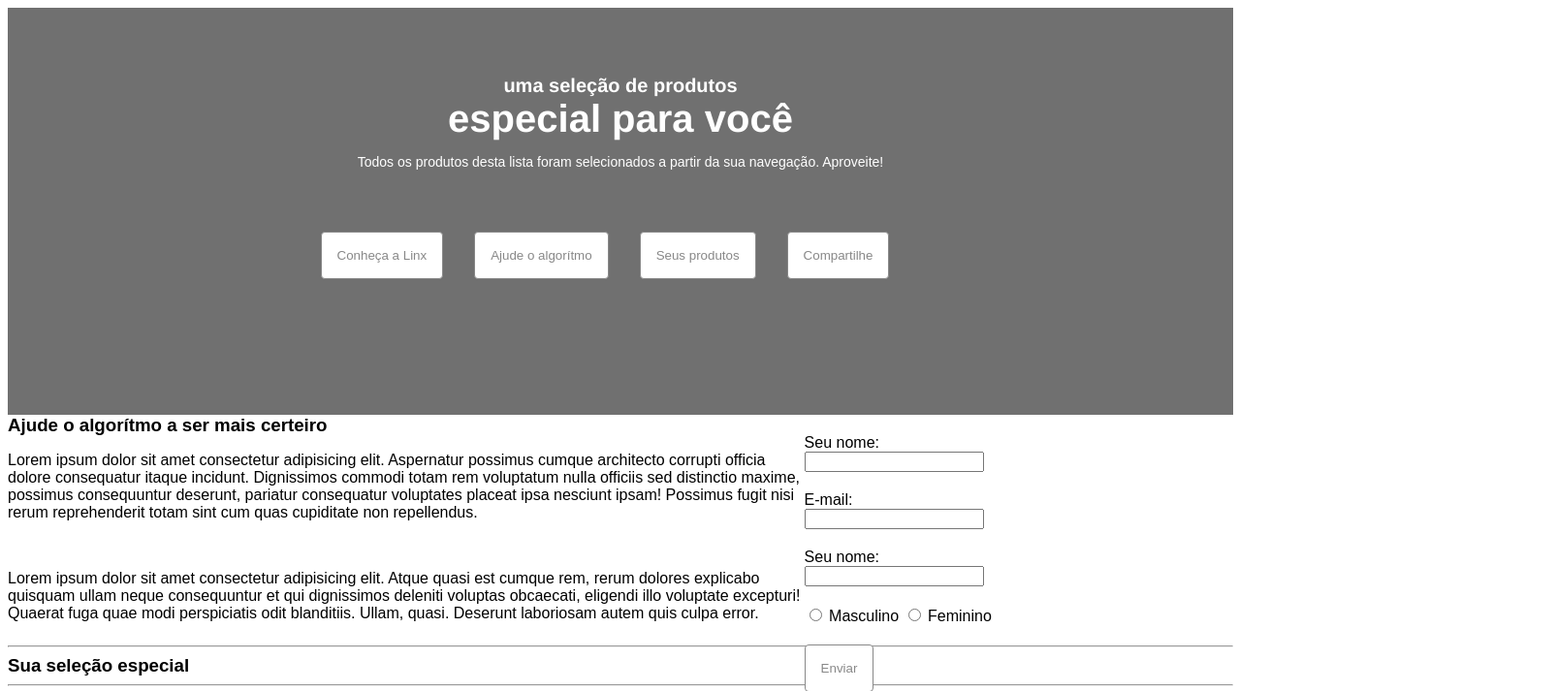
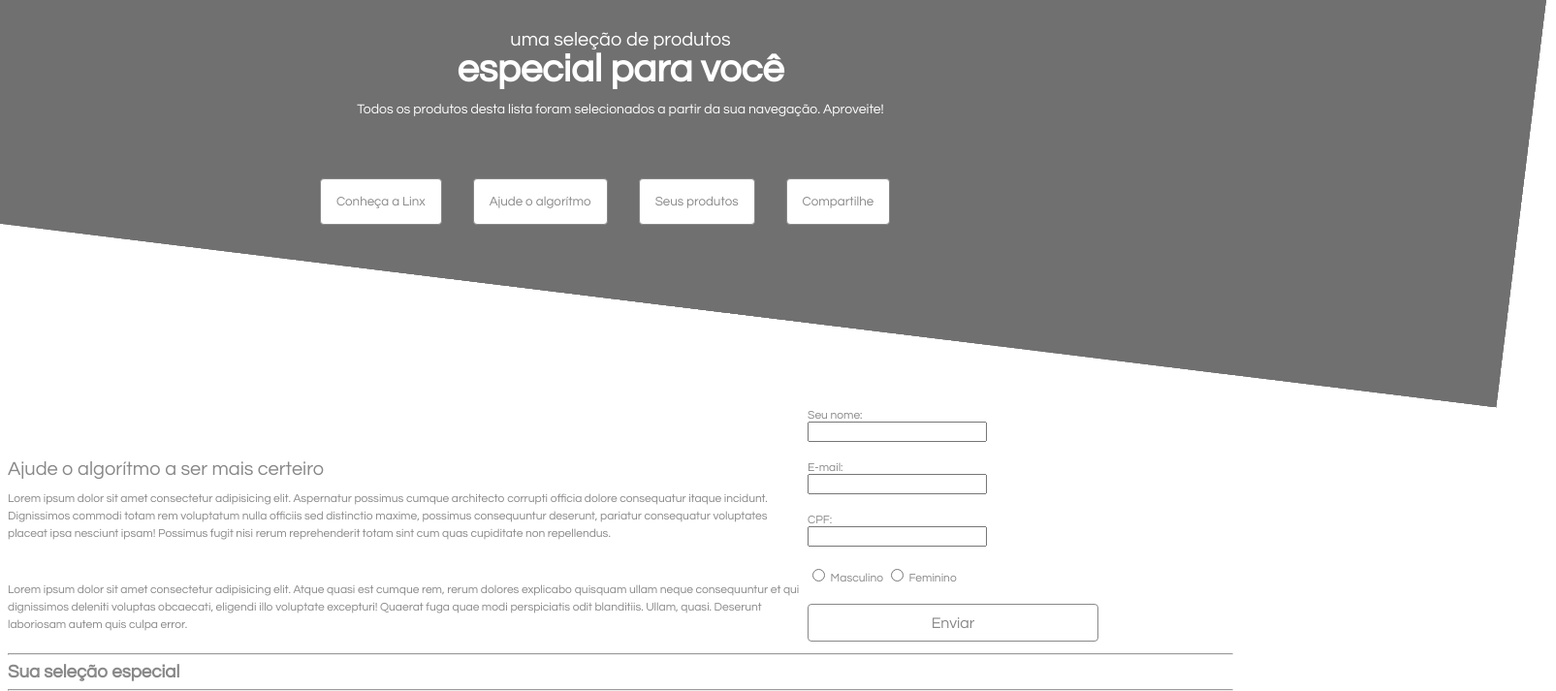
Before and after one commit to wesleyendliche/linx_impulse_landing_page, a plain HTML site: page index.html in a window 1280 px wide. Shown: the top 713 px of the page at 97% size, 1605 px wide, since content can reach past the window. Drawn offline with Linux system fonts and the light colour scheme; grey boxes are pictures that could not be loaded; a web font is replaced by a local one.

Commit message:
header styling done

```diff
--- a/index.html
+++ b/index.html
@@ -7,10 +7,13 @@
     <title>Linx Impulse - Landing Page</title>
     <link rel="stylesheet" href="/styles/reset.css" />
     <link rel="stylesheet" href="/styles/style.css" />
+    <link href="https://fonts.cdnfonts.com/css/helvetica-neue-9" rel="stylesheet">
   </head>
   <body>
     <header>
-      <div>
+      <div id="bg-header"></div>
+
+      <div id="header-text">
         <h1>uma seleção de produtos</h1>
         <h2>especial para você</h2>
         <p>
@@ -61,7 +64,7 @@
             <input type="email" name="email" id="email" /> <br />
           </li>
           <li>
-            <label for="cpf">Seu nome: </label> <br>
+            <label for="cpf">CPF: </label> <br>
             <input type="number" name="cpf" id="cpf" /> <br />
           </li>
           <li>
--- a/styles/style.css
+++ b/styles/style.css
@@ -1,4 +1,4 @@
-@import url("https://fonts.cdnfonts.com/css/helvetica-neue-9?styles=49034,49038,49040,49042");
+@import url('https://fonts.googleapis.com/css2?family=Questrial&display=swap');
 
 :root {
   --dark-gray: #707070;
@@ -7,27 +7,43 @@
 
 body {
   background-color: #fff;
-  font-family: "Helvetica Neue", sans-serif;
+  font-family: "Questrial", sans-serif;
 }
 
 header {
+  margin-bottom: 30px;
+}
+
+#header-text {
+  position: relative;
   text-align: center;
-  background-color: var(--dark-gray);
   color: #fff;
-  padding-top: 4.3rem;
+  padding-top: 23px;
   padding-bottom: 8.75rem;
+}
+
+#bg-header {
+  position: absolute;
+  top: -175px;
+  left: -20px;
+  width: 1600px;
+  height: 500px;
+  transform: rotate(7deg);
+  background: var(--dark-gray) 0% 0% no-repeat padding-box;
 }
 
 header h1 {
   font-size: 1.25rem;
+  font-weight: 400;
 }
 
 header h2 {
   font-size: 2.5rem;
+  font-weight: 700;
 }
 
 header p {
-  font-family: "Helvetica 35 Thin", sans-serif;
+  font-family: "Questrial", sans-serif;
   font-size: 0.875rem;
 }
 
@@ -39,10 +55,11 @@ header ul {
   padding-top: 50px;
 }
 
-header ul > li > button, button {
+header ul > li > button,
+button {
   margin-right: 2rem;
   padding: 16px;
-  font-family: "Helvetica 35 Thin", sans-serif;
+  font-family: inherit;
   color: var(--medium-gray);
   background-color: #fff;
   border: 1px solid var(--medium-gray);
@@ -50,7 +67,8 @@ header ul > li > button, button {
 }
 
 main {
-  font-family: "Helvetica 35 Thin", sans-serif;
+  font-family: inherit;
+  color: var(--medium-gray);
 }
 
 main .description {
@@ -58,9 +76,19 @@ main .description {
   width: 65%;
 }
 
+.description h3 {
+  font-weight: 400;
+  font-size: 20px;
+}
+
+.description p {
+  font-size: 12px;
+  line-height: 18px;
+}
+
 main form {
   display: inline-block;
-  position: absolute;
+  font-size: 12px;
 }
 
 main form ul {
@@ -76,6 +104,15 @@ main form ul li:first-child {
   padding-top: 20px;
 }
 
+main form button {
+  display: flex;
+  align-items: center;
+  justify-content: center;
+  width: 300px;
+  height: 39px;
+  font-size: 16px;
+}
+
 .container {
   display: grid;
   grid-template-columns: 25% 25% 25% 25%;
```
Lines whose indentation alone changed are shown as unchanged.
